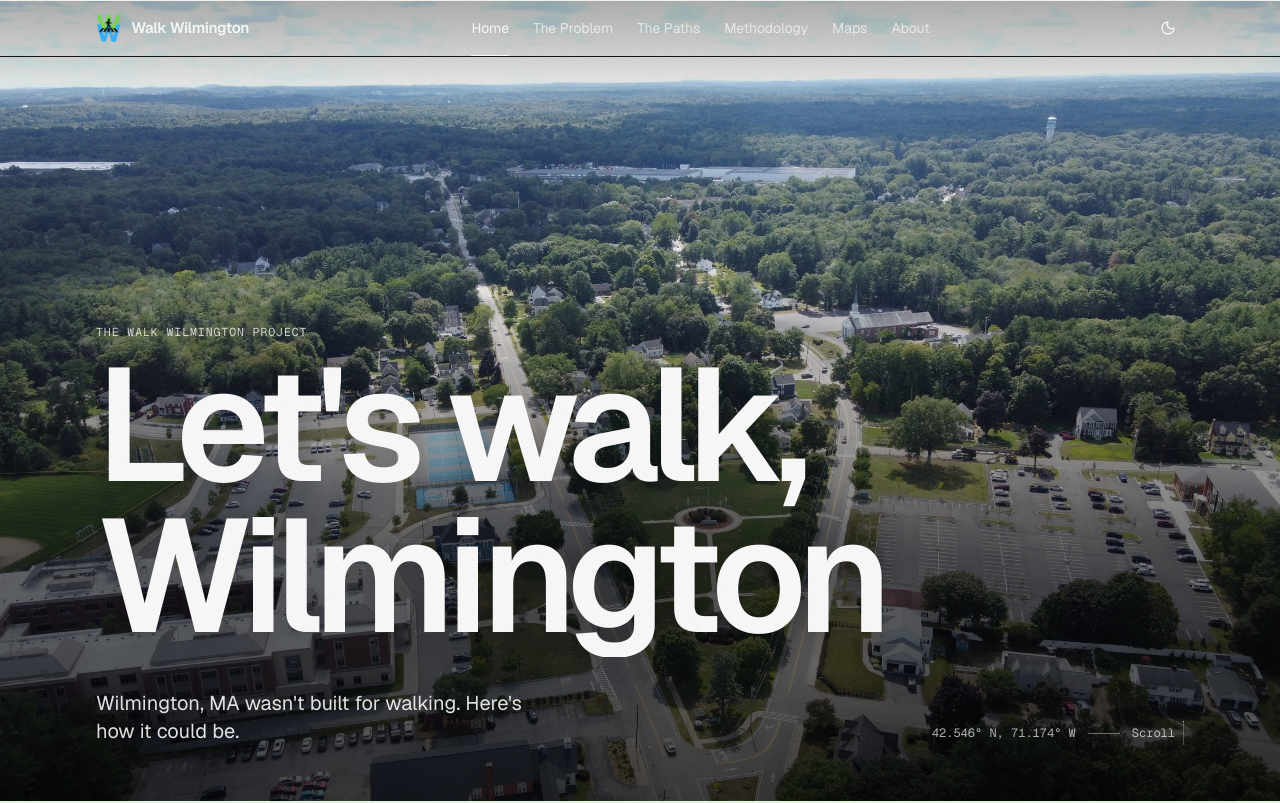
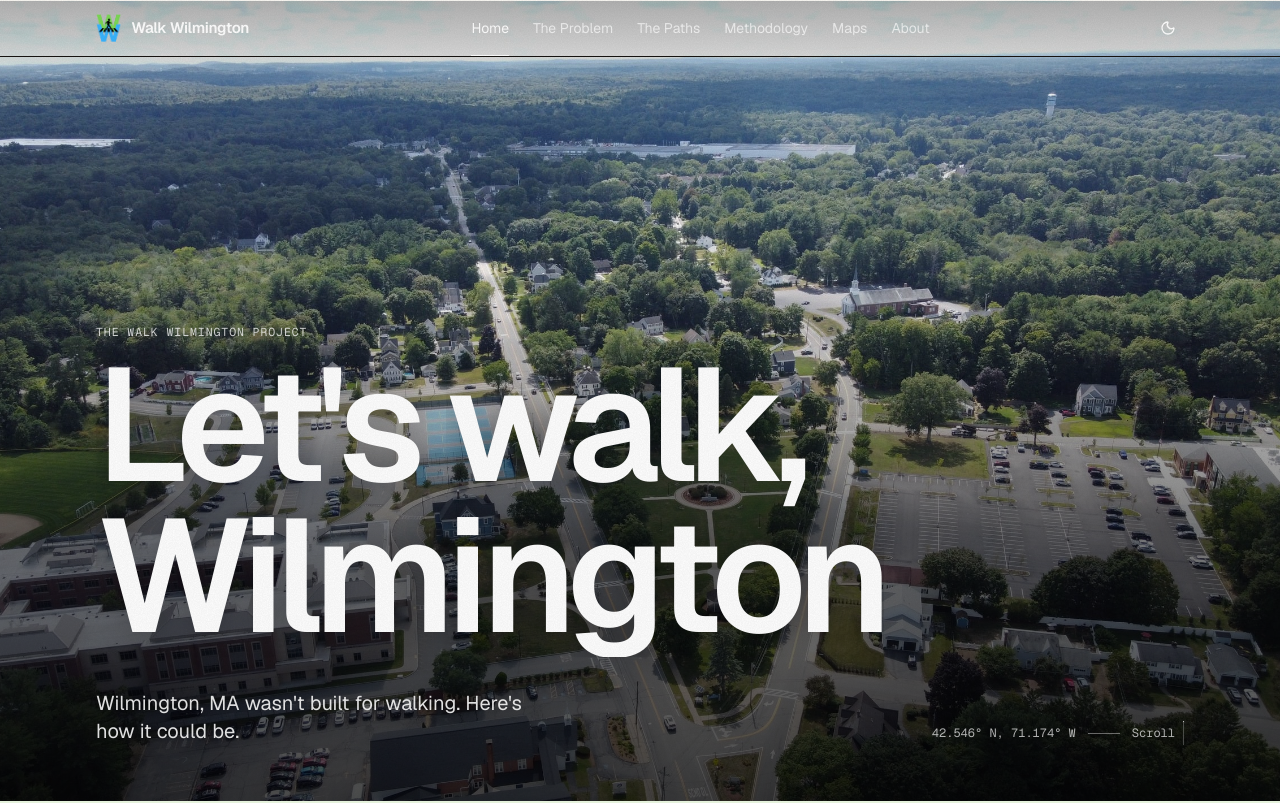
Before and after one commit to vdouglasana/walk-wilmington, a Next.js app: page / in a window 1280 px wide. Shown: the top 803 px of the page. Built offline with nearby package versions, Linux system fonts and the light colour scheme.

Commit message:
Hero: show a little less sky and more of the V intersection
Co-Authored-By: Claude Opus 5.5 <noreply@anthropic.com>

```diff
--- a/src/components/home/hero.tsx
+++ b/src/components/home/hero.tsx
@@ -43,7 +43,7 @@ export function Hero() {
           fill
           priority
           sizes="100vw"
-          className="object-cover object-[50%_0%]"
+          className="object-cover object-[50%_14%]"
         />
       </motion.div>
 
```
